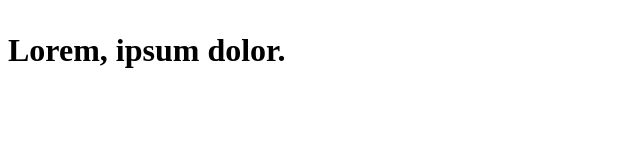
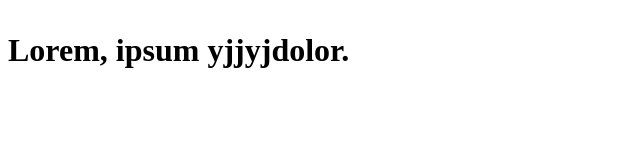
Before and after one commit to ilyahancharik/one, a plain HTML site: page index.html in a window 1280 px wide. Shown: the whole page, without its empty margins (0-640 px from the left). Drawn offline with Linux system fonts and the light colour scheme.

```diff
--- a/index.html
+++ b/index.html
@@ -8,7 +8,7 @@
 </head>
 <body>
     <h1>
-        <p>Lorem, ipsum dolor.</p>
+        <p>Lorem, ipsum yjjyjdolor.</p>
     </h1>
 </body>
 </html>
```
